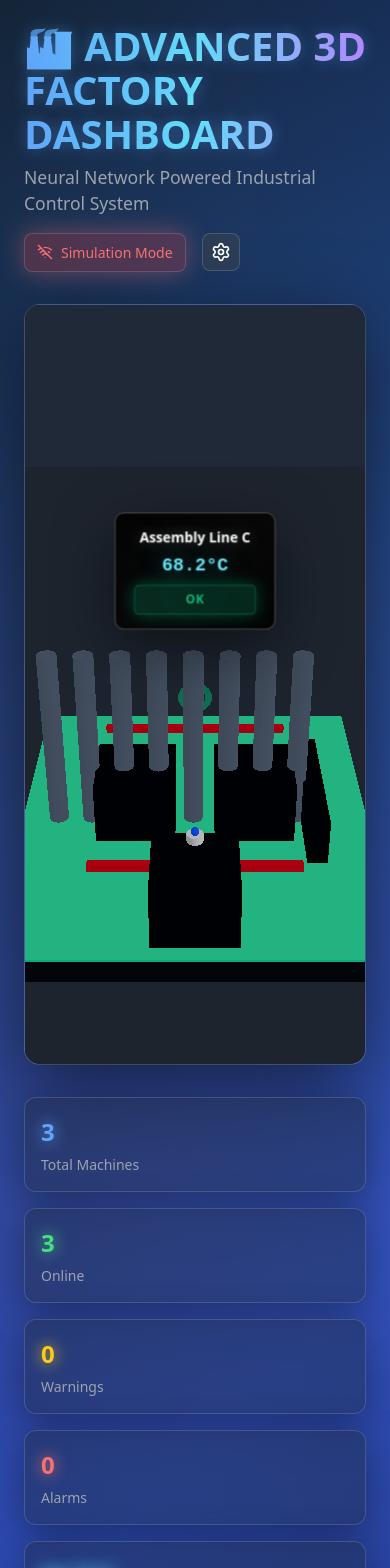
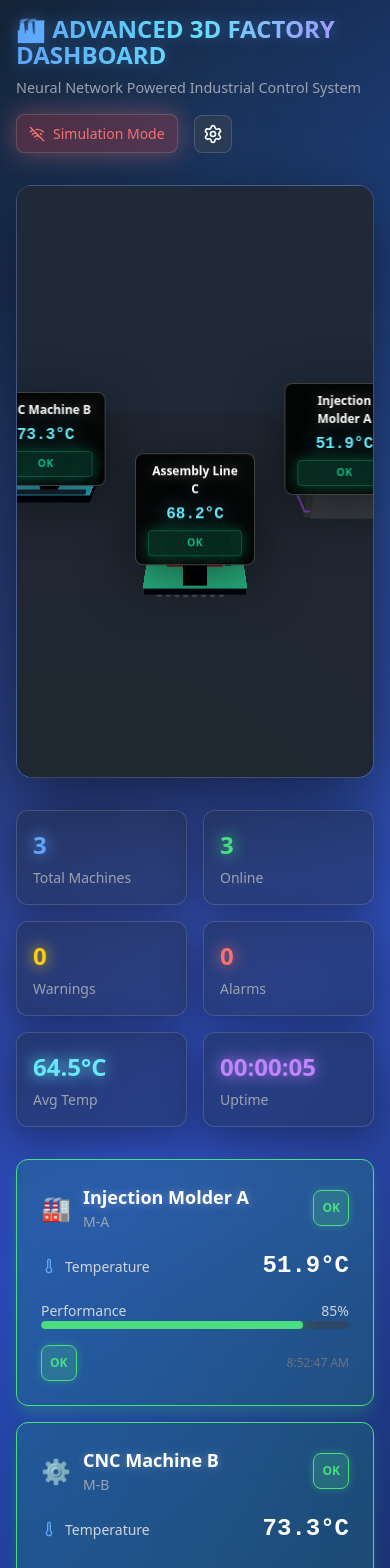
Before and after one commit to nichachiffon/3DTest, a React (Vite) app: page / in a window 390 px wide. Shown: the top 1568 px of the page. Built offline with nearby package versions, Linux system fonts and the light colour scheme.

Commit message:
first commit

```diff
--- a/src/App.css
+++ b/src/App.css
@@ -1120,6 +1120,30 @@
   }
 }
 
+/* Mobile adjustments */
+@media (max-width: 640px) {
+  .dashboard-container {
+    padding: 1rem;
+  }
+  .dashboard-title {
+    font-size: 1.5rem;
+  }
+  .dashboard-subtitle {
+    font-size: 0.9rem;
+  }
+  .machines-grid {
+    grid-template-columns: 1fr;
+    gap: 1rem;
+  }
+  .stats-grid {
+    grid-template-columns: repeat(2, 1fr);
+  }
+  .enhanced-text {
+    min-width: 120px;
+    padding: 0.5rem 0.75rem;
+  }
+}
+
 /* Loading animation for 3D scene */
 .scene-container::before {
   content: 'Loading 3D Environment...';
--- a/src/App.tsx
+++ b/src/App.tsx
@@ -25,7 +25,7 @@ interface MachineData {
 }
 
 // 3D Machine Component
-const Machine3D = ({ machine, isSelected, onClick }: { machine: Machine; isSelected: boolean; onClick: () => void }) => {
+const Machine3D = ({ machine, isSelected, onClick, isMobile = false }: { machine: Machine; isSelected: boolean; onClick: () => void; isMobile?: boolean }) => {
   const meshRef = useRef<THREE.Group>(null);
 
   const getMachineColor = () => {
@@ -611,7 +611,7 @@ const Machine3D = ({ machine, isSelected, onClick }: { machine: Machine; isSelec
       {renderMachine()}
 
       {/* Enhanced Status Indicator */}
-        <mesh position={[0, 3.2, 0]}>
+        <mesh position={[0, isMobile ? 2.6 : 3.2, 0]}>
           <sphereGeometry args={[0.18, 20, 20]} />
         <meshStandardMaterial
           color={getMachineColor()}
@@ -621,8 +621,8 @@ const Machine3D = ({ machine, isSelected, onClick }: { machine: Machine; isSelec
       </mesh>
 
       {/* Status Ring */}
-        <mesh position={[0, 3.2, 0]}>
-          <ringGeometry args={[0.24, 0.36, 20]} />
+        <mesh position={[0, isMobile ? 2.6 : 3.2, 0]}>
+          <ringGeometry args={[isMobile ? 0.22 : 0.24, isMobile ? 0.32 : 0.36, 20]} />
         <meshStandardMaterial
           color={getMachineColor()}
           emissive={getMachineEmissive()}
@@ -633,8 +633,8 @@ const Machine3D = ({ machine, isSelected, onClick }: { machine: Machine; isSelec
       </mesh>
 
       {/* Enhanced Text Display */}
-      <Html position={[0, 4.2, 1.6]} center>
-        <div className="enhanced-text" style={{ transform: 'scale(1.15)' }}>
+      <Html position={[0, isMobile ? 3.2 : 4.2, isMobile ? 1.2 : 1.6]} center>
+        <div className="enhanced-text" style={{ transform: `scale(${isMobile ? 1.0 : 1.15})` }}>
           <div className="machine-name-enhanced">{machine.name}</div>
           <div className="temp-enhanced">{machine.temp.toFixed(1)}°C</div>
           <div className={`status-enhanced ${machine.status.toLowerCase()}`}>
@@ -677,24 +677,43 @@ const Machine3D = ({ machine, isSelected, onClick }: { machine: Machine; isSelec
 // Data Streams (removed from scene for performance)
 // const DataStreams = () => null;
 
+// Responsive helper
+const useIsMobile = () => {
+  const [isMobile, setIsMobile] = useState(false);
+  useEffect(() => {
+    const mq = window.matchMedia('(max-width: 640px)');
+    const onChange = (e: MediaQueryListEvent) => setIsMobile(e.matches);
+    setIsMobile(mq.matches);
+    mq.addEventListener('change', onChange);
+    return () => mq.removeEventListener('change', onChange);
+  }, []);
+  return isMobile;
+};
+
 // 3D Scene Component
 const Scene3D = ({ machines, selectedMachine, onMachineSelect }: {
   machines: Machine[];
   selectedMachine: string | null;
   onMachineSelect: (id: string) => void;
 }) => {
+  const isMobile = useIsMobile();
+  const cameraSettings = isMobile
+    ? { position: [0, 12, 26] as [number, number, number], fov: 62 }
+    : { position: [0, 8, 14] as [number, number, number], fov: 40 };
+  const canvasHeight = isMobile ? '70vh' : '90vh';
+  const dprRange = isMobile ? ([1, 1.05] as [number, number]) : ([1, 1.25] as [number, number]);
   return (
     <Canvas
-      camera={{ position: [0, 9, 16], fov: 42 }}
-      dpr={[1, 1.25]}
+      camera={cameraSettings}
+      dpr={dprRange}
       frameloop="demand"
       gl={{ antialias: false, powerPreference: 'high-performance' }}
-      style={{ height: '90vh', background: '#1f2937' }}
+      style={{ height: canvasHeight, background: '#1f2937' }}
     >
       <Suspense fallback={null}>
         {/* Simplified Lighting for performance */}
-        <ambientLight intensity={0.7} />
-        <directionalLight position={[10, 10, 5]} intensity={0.7} color="#ffffff" />
+        <ambientLight intensity={isMobile ? 0.9 : 0.7} />
+        <directionalLight position={[10, 10, 5]} intensity={isMobile ? 0.6 : 0.7} color="#ffffff" />
 
         {/* Ground Plane (neutral gray, matte) */}
         <mesh position={[0, -2, 0]} rotation={[-Math.PI / 2, 0, 0]}>
@@ -714,9 +733,16 @@ const Scene3D = ({ machines, selectedMachine, onMachineSelect }: {
         {machines.map((machine) => (
           <Machine3D
             key={machine.id}
-            machine={machine}
+            machine={{
+              ...machine,
+              position: isMobile
+                ? (machine.id === 'M-A' ? [8, 0, 0] : machine.id === 'M-B' ? [-8, 0, 0] : [0, 0, 8])
+                : machine.position,
+              scale: isMobile ? [0.95, 0.95, 0.95] : machine.scale,
+            }}
             isSelected={selectedMachine === machine.id}
             onClick={() => onMachineSelect(machine.id)}
+            isMobile={isMobile}
           />
         ))}
 
```
